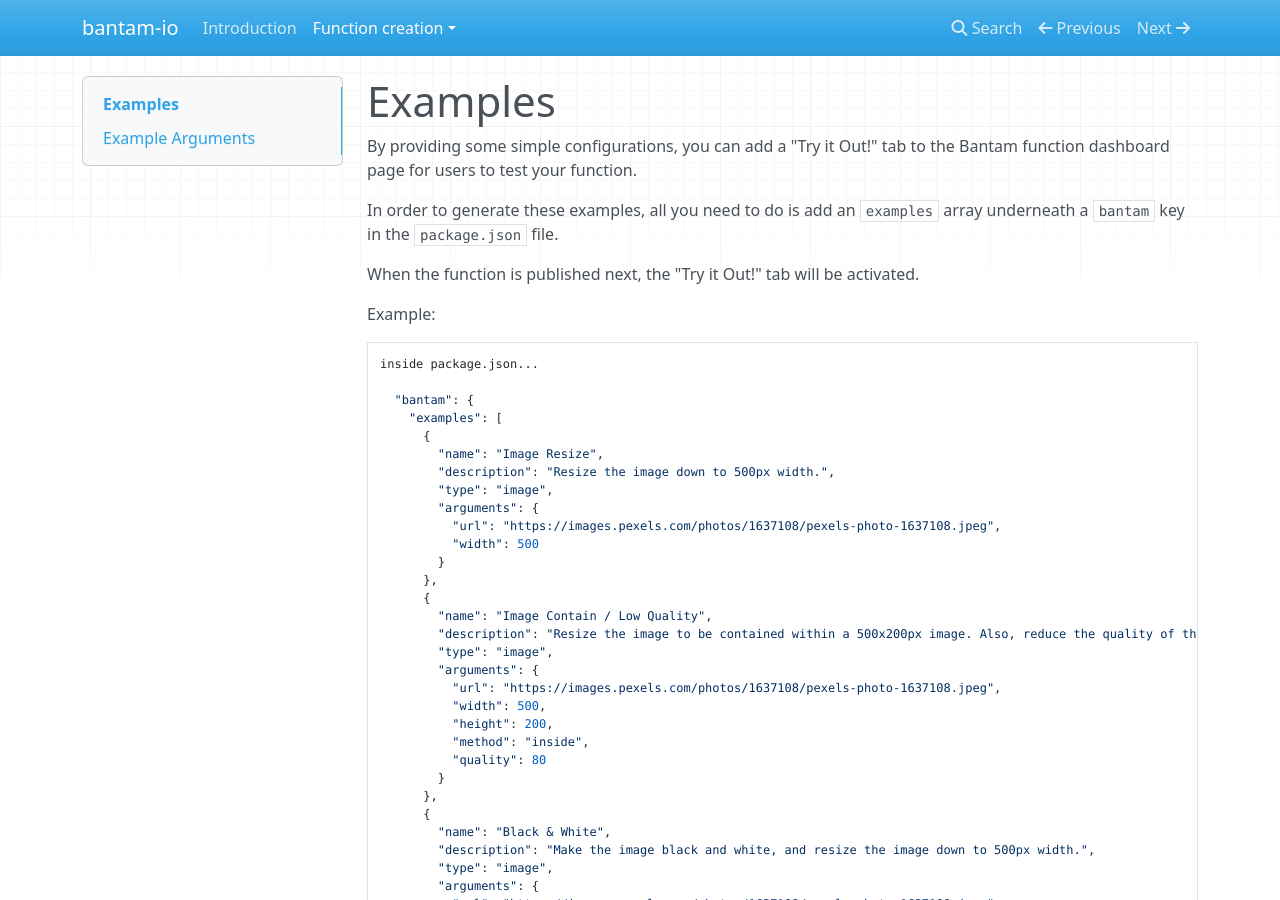
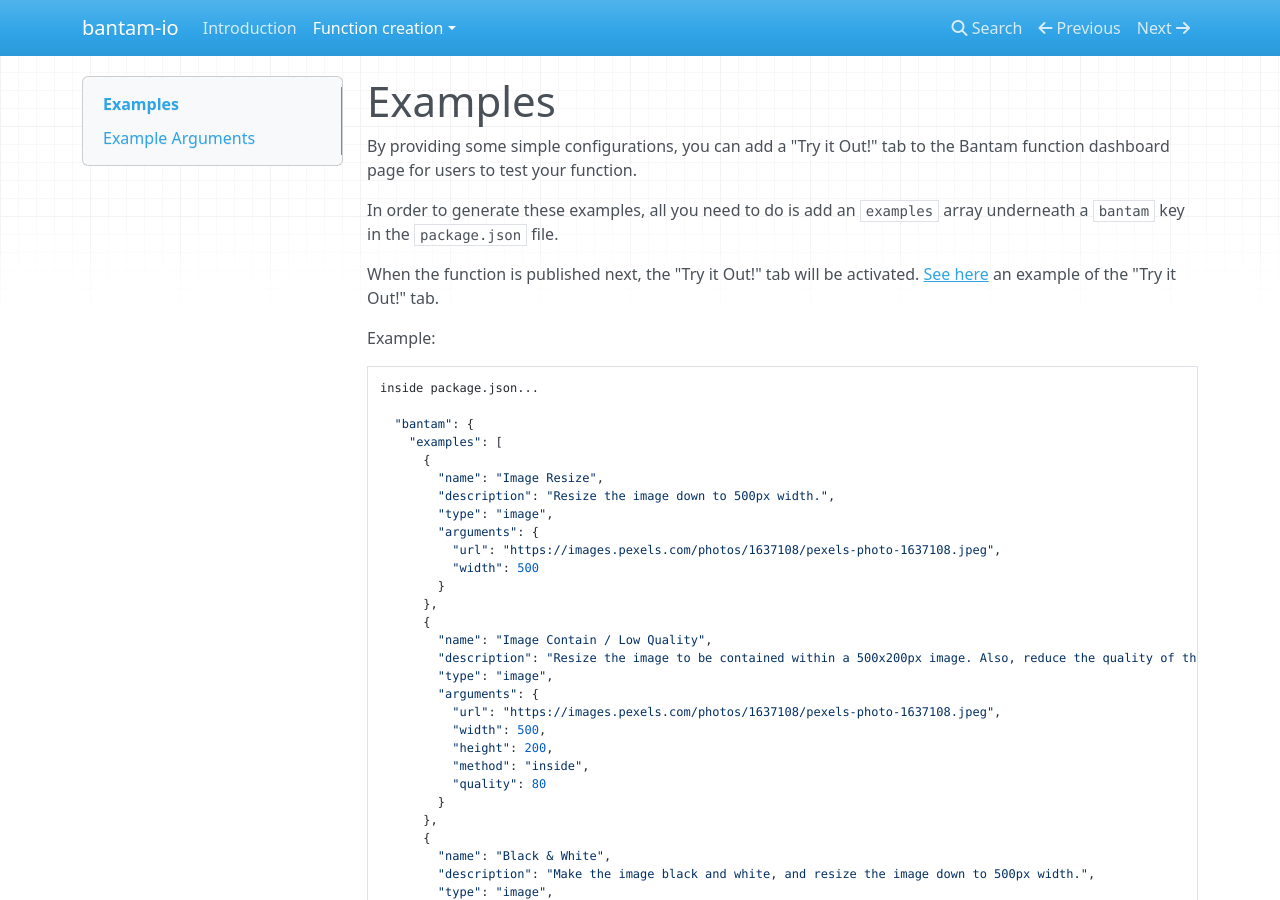
Before and after one commit to bantam-io/docs, an MkDocs documentation site: the page built from docs/function-creation/examples.md, in a window 1280 px wide and 900 px high. Built offline with MkDocs 1.6.1, drawn with Linux system fonts in a browser that asks for light colours; nearby versions of some CDN libraries.

Commit message:
updates proofing

```diff
--- a/docs/function-creation/examples.md
+++ b/docs/function-creation/examples.md
@@ -4,7 +4,7 @@ By providing some simple configurations, you can add a "Try it Out!" tab to the
 
 In order to generate these examples, all you need to do is add an `examples` array underneath a `bantam` key in the `package.json` file.
 
-When the function is published next, the "Try it Out!" tab will be activated.
+When the function is published next, the "Try it Out!" tab will be activated. [See here](https://bantam.io/functions/@images/metadata) an example of the "Try it Out!" tab.
 
 Example:
 
```
Also changed, not shown: docs/function-creation/function-creation.md (+1 -1 lines).
